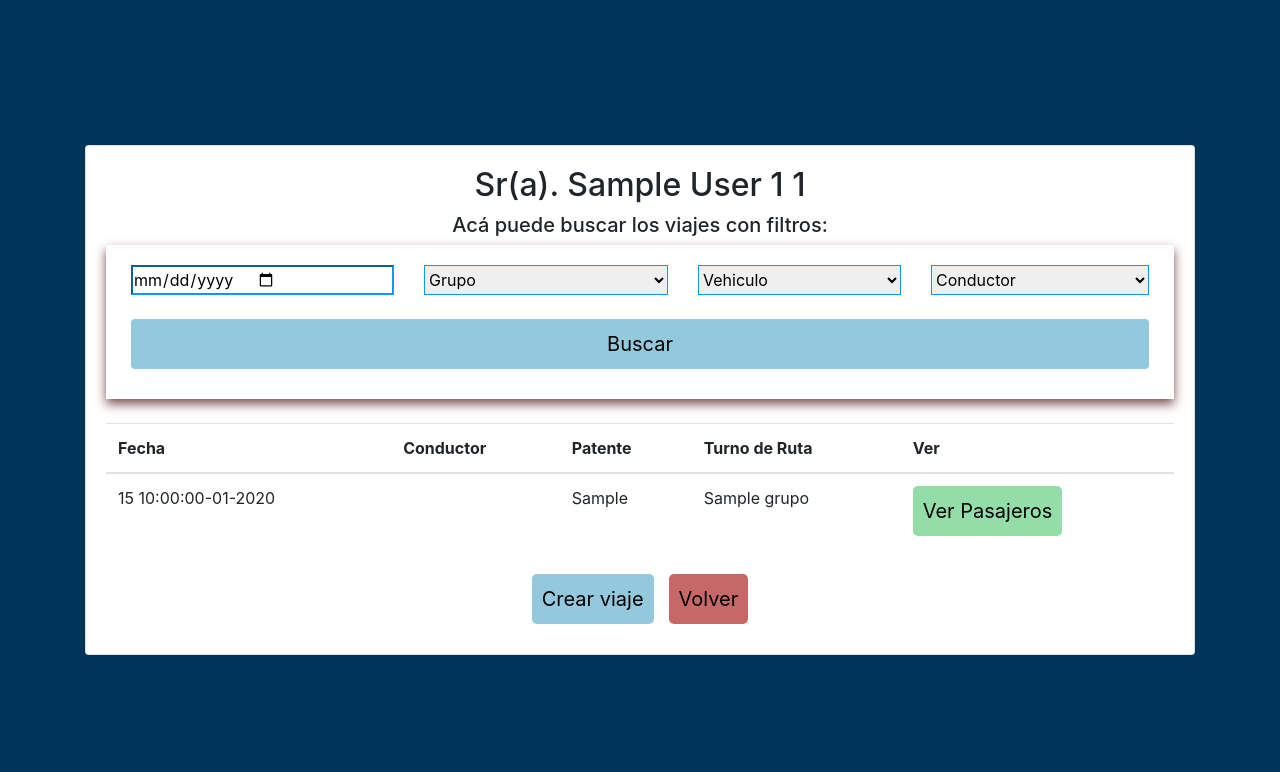
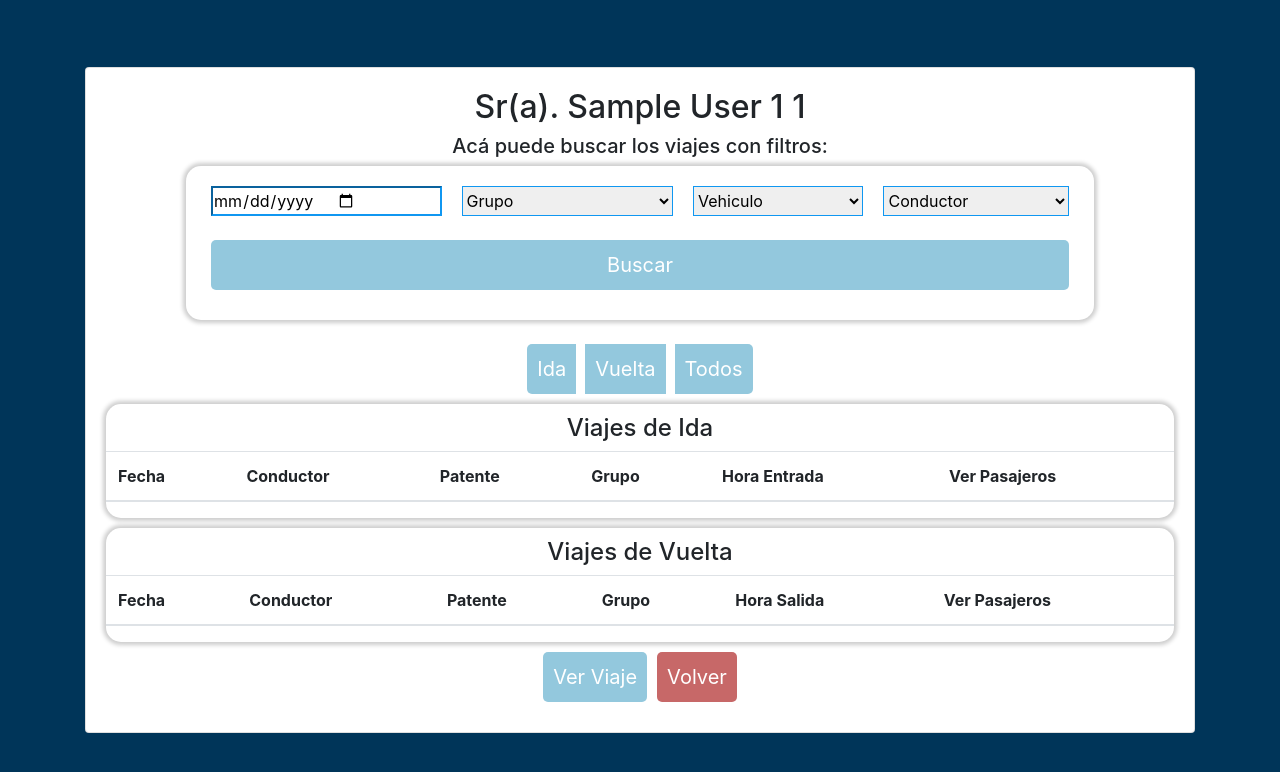
Before and after one commit to Haguayoc/camanchaca_app, a PHP site: page /administrador/ver_viaje.php in a window 1280 px wide. Shown: the top 772 px of the page. Run offline with PHP 8.4, Linux system fonts and the light colour scheme; the visitor is signed in with stand-in values (Sample User, id 1); tables that the repository leaves empty or names only in its code hold one stand-in row (values such as "Sample post"); lists and menus that the app fills with data are empty; some libraries are stand-ins or nearby versions.

Commit message:
Version 10

```diff
--- a/administrador/inicio_administradores.php
+++ b/administrador/inicio_administradores.php
@@ -25,9 +25,9 @@
                         <div class="card">
                             <div class="card-body">
                             <h1 class="title">Bienvenido <?php echo $_SESSION['nombre']." ".$_SESSION["apellido_paterno"]." ".$_SESSION["apellido_materno"] ?></h1>
-                                  <button class="btn" onclick="redirigir_crear_viaje()"><a>Crear Viaje</a></button>
-                                  <button  class="btn" onclick="redirigir_ver_viajes()">Ver Viajes</button>
-                                  <button  id="btnsalir" class="btn" onclick="cerrar_sesion()" ><a>Cerrar sesión</a></button>
+                                  <button class="btn blue" onclick="redirigir_crear_viaje()">Crear Viaje</button>
+                                  <button  class="btn blue" onclick="redirigir_ver_viajes()">Ver Viajes</button>
+                                  <button  id="btnsalir" class="btn red" onclick="cerrar_sesion()" >Cerrar Sesión</button>
                             </div>
                         </div>
                     </div>
--- a/administrador/ver_viaje.php
+++ b/administrador/ver_viaje.php
@@ -27,7 +27,7 @@
                 <div class="row">
                     <div class="col-md-12">
                         <div class="card">
-                            <div class="card-body">
+                            <div class="card-body boxBlanco">
                                 <h2 class="title">Sr(a). <?php echo $_SESSION['nombre']." ".$_SESSION["apellido_paterno"]." ".$_SESSION["apellido_materno"] ?> </h2>
                                 <h5 class="title">Acá puede buscar los viajes con filtros:</h5>
                                 <form action="./ver_viaje.php" method="POST">
@@ -67,7 +67,7 @@
                                     </div>
 
                                     <br>
-                                    <input class="btn" style="color:black" name="btnBuscarViaje" type="submit" value="Buscar">
+                                    <input class="btn blue" name="btnBuscarViaje" type="submit" value="Buscar">
                                 </form>
                                 <br>
 
@@ -106,8 +106,10 @@
 
                                 <?php
 
-                                    $sql = 'SELECT v.id_grupo, v.fecha,(SELECT nombre FROM grupo WHERE id=v.id_grupo) grupo,(SELECT patente FROM vehiculo WHERE id=v.id_vehiculo) vehiculo, (SELECT CONCAT(nombre," ",apellido_paterno," ", apellido_materno) conductor FROM usuario WHERE id=v.rut_conductor) nombre FROM viaje v ';
+                                    $sql = 'SELECT v.id_grupo, v.fecha,(SELECT nombre FROM grupo WHERE id=v.id_grupo) grupo,(SELECT hora_entrada FROM turno WHERE id=(SELECT id_turno FROM grupo WHERE id = v.id_grupo)) turno ,(SELECT patente FROM vehiculo WHERE id=v.id_vehiculo) vehiculo, (SELECT CONCAT(nombre," ",apellido_paterno," ", apellido_materno) conductor FROM usuario WHERE id=v.rut_conductor) nombre FROM viaje_ida v WHERE fecha =  CURDATE()';
                                     $resultado = $conexion->query($sql);
+                                    $sql2 = 'SELECT v.id_grupo, v.fecha,(SELECT nombre FROM grupo WHERE id=v.id_grupo) grupo,(SELECT hora_salida FROM turno WHERE id=(SELECT id_turno FROM grupo WHERE id = v.id_grupo)) turno ,(SELECT patente FROM vehiculo WHERE id=v.id_vehiculo) vehiculo, (SELECT CONCAT(nombre," ",apellido_paterno," ", apellido_materno) conductor FROM usuario WHERE id=v.rut_conductor) nombre FROM viaje_vuelta v WHERE fecha = CURDATE()';
+                                    $resultado2 = $conexion->query($sql2);
                                     if(isset($_POST['btnBuscarViaje'])){
                                         $fecha = $_POST['select_fecha'];
                                         $grupo = $_POST['select_grupo'];
@@ -135,25 +137,35 @@
                                             $datos[] = " v.rut_conductor = $conductor";
                                         }
 
-                                        $sql = 'SELECT v.id_grupo, v.fecha,(SELECT nombre FROM grupo WHERE id=v.id_grupo) grupo,(SELECT patente FROM vehiculo WHERE id=v.id_vehiculo) vehiculo, (SELECT CONCAT(nombre," ",apellido_paterno," ", apellido_materno) conductor FROM usuario WHERE id=v.rut_conductor) nombre FROM viaje v ';
+                                        $sql = 'SELECT v.id_grupo, v.fecha,(SELECT nombre FROM grupo WHERE id=v.id_grupo) grupo,(SELECT hora_entrada FROM turno WHERE id=(SELECT id_turno FROM grupo WHERE id=v.id_grupo)) turno ,(SELECT patente FROM vehiculo WHERE id=v.id_vehiculo) vehiculo, (SELECT CONCAT(nombre," ",apellido_paterno," ", apellido_materno) conductor FROM usuario WHERE id=v.rut_conductor) nombre FROM viaje_ida v ';
+                                        $sql2 = 'SELECT v.id_grupo, v.fecha,(SELECT nombre FROM grupo WHERE id=v.id_grupo) grupo,(SELECT hora_salida FROM turno WHERE id=(SELECT id_turno FROM grupo WHERE id=v.id_grupo)) turno ,(SELECT patente FROM vehiculo WHERE id=v.id_vehiculo) vehiculo, (SELECT CONCAT(nombre," ",apellido_paterno," ", apellido_materno) conductor FROM usuario WHERE id=v.rut_conductor) nombre FROM viaje_vuelta v ';
                                         if(!empty($datos)){
                                             $sql.=' WHERE '. implode(' AND ', $datos);
+                                            $sql2.=' WHERE '. implode(' AND ', $datos);
                                         }
                                         $resultado = $conexion->query($sql);
+                                        $resultado2 = $conexion->query($sql2);
 
                                     }
                                 ?>
 
-
-                                <div class="table-responsive">
+                                <div class="btn-group">
+                                    <button class="btn blue" id="ida">Ida</button>
+                                    <button class="btn blue" id="vuelta">Vuelta</button>
+                                    <button class="btn blue" id="todos">Todos</button>
+                                </div>
+                                <div style="margin-bottom: 10px;" class="div-lado" >
+                                    <div class="table-responsive" style="padding-top: 10px; border-radius: 15px; box-shadow: 0px 0px 4px 3px rgba(0, 0, 0, 0.2);">
+                                    <h4 class="textoViaje">Viajes de Ida</h4>
                                         <table class="table">
                                             <thead>
                                                 <tr>
                                                     <th scope="col">Fecha</th>
                                                     <th scope="col">Conductor</th>
                                                     <th scope="col">Patente</th>
-                                                <th scope="col">Turno de Ruta</th>
-                                                <th scope="col">Ver</th>
+                                                    <th scope="col">Grupo</th>
+                                                    <th scope="col">Hora Entrada</th>
+                                                    <th scope="col">Ver Pasajeros</th>
                                                 </tr>
                                             </thead>
                                             <tbody>
@@ -167,11 +179,44 @@
                                                     <td><?= $resultados['nombre'] ?></td>
                                                     <td><?= $resultados['vehiculo'] ?></td>
                                                     <td><?= $resultados['grupo'] ?></td>
-                                                <td><button id="btnVerPasajerosViaje" data-id-grupo="<?= $resultados['id_grupo'] ?>" class="btn verde">Ver Pasajeros</button></td>
+                                                    <td><?= $resultados['turno'] ?></td>
+                                                    <td><button id="btnVerPasajerosViaje" data-id-grupo="<?= $resultados['id_grupo'] ?>" class="btn verde">Ver</button></td>
                                                 </tr>
                                                 <?php } ?>
                                             </tbody>
                                         </table>
+                                    </div>
+                                    <div class="table-responsive" style="padding-top: 10px; border-radius: 15px; box-shadow: 0px 0px 4px 3px rgba(0, 0, 0, 0.2);">
+                                    <h4 class="textoViaje">Viajes de Vuelta</h4>
+                                        <table class="table">
+                                            <thead>
+                                                <tr>
+                                                    <th scope="col">Fecha</th>
+                                                    <th scope="col">Conductor</th>
+                                                    <th scope="col">Patente</th>
+                                                    <th scope="col">Grupo</th>
+                                                    <th scope="col">Hora Salida</th>
+                                                    <th scope="col">Ver Pasajeros</th>
+                                                </tr>
+                                            </thead>
+                                            <tbody>
+                                                <?php
+                                                foreach ($resultado2 as $resultados2){
+                                                    $date = explode('-', $resultados2['fecha']);
+                                                    $date = $date[2] . '-' . $date[1] . '-' . $date[0];
+                                                ?>
+                                                <tr>
+                                                    <td><?= $date ?></td>
+                                                    <td><?= $resultados2['nombre'] ?></td>
+                                                    <td><?= $resultados2['vehiculo'] ?></td>
+                                                    <td><?= $resultados2['grupo'] ?></td>
+                                                    <td><?= $resultados2['turno'] ?></td>
+                                                    <td><button id="btnVerPasajerosViaje" data-id-grupo="<?= $resultados2['id_grupo'] ?>" class="btn verde">Ver</button></td>
+                                                </tr>
+                                                <?php } ?>
+                                            </tbody>
+                                        </table>
+                                    </div>
                                 </div>
 
                                 <?php
@@ -186,8 +231,8 @@
 
                                 ?>
                                 <div class="div-lado">
-                                    <button class="btn blue"><a style="color: black;" href="crear_viaje.php">Crear viaje</a></button>
-                                    <button class="btn red"><a style="color: black;" href="inicio_administradores.php">Volver</a></button>
+                                    <button class="btn blue" onclick="redirigir_crear_viaje()">Ver Viaje</button>
+                                    <button class="btn red" onclick="volver_inicio_admin_transporte()">Volver</button>
                                 </div>
                             </div>
                         </div>
@@ -202,6 +247,10 @@
                         <div class="tabla-bg">
                             <div class="title-table">
                                 <span id="cerrarPopup" class="cerrar">&times;</span>
+                                <div class="info">
+                                    <span id="fechaViaje" class="fecha"></span>
+                                    <span id="conductorViaje" class="conductor"></span>
+                                </div>
                                 <h2 >Trabajadores del grupo</h2>
                             </div>
                             <table id="miTabla" class="table tabla-trabajador">
@@ -227,5 +276,6 @@
 
             </div> -->
             <script src="../verPasajerosViaje.js"></script>
+            <script src="../main.js"></script>
         </body>
 </html>
--- a/controlador/controlador_crear_viaje.php
+++ b/controlador/controlador_crear_viaje.php
@@ -13,8 +13,10 @@ if (!empty($_POST["btncrearviaje"])) {
     if (empty($fecha) || empty($idgrupo) || empty($idvehiculo) || empty($idconductor)) {
         $msgError = '<div class="alert alert-danger">Los campos fecha, grupo, vehículo y conductor no pueden estar vacíos</div>';
     } else {
-        $sql = "INSERT INTO viaje (fecha, id_grupo, id_vehiculo, rut_conductor) VALUES ('$fecha', '$idgrupo', '$idvehiculo', '$idconductor')";
+        $sql = "INSERT INTO viaje_ida (fecha, id_grupo, id_vehiculo, rut_conductor) VALUES ('$fecha', '$idgrupo', '$idvehiculo', '$idconductor')";
         $resultado = $conexion->query($sql);
+        $sql2 = "INSERT INTO viaje_vuelta (fecha, id_grupo, id_vehiculo, rut_conductor) VALUES ('$fecha', '$idgrupo', '$idvehiculo', '$idconductor')";
+        $resultado2 = $conexion->query($sql2);
 
         if ($resultado === TRUE) {
             $_SESSION['mensaje'] = 'El viaje se ha creado correctamente';
--- a/controlador/controlador_login.php
+++ b/controlador/controlador_login.php
@@ -9,7 +9,7 @@ if (!empty($_POST["btningresar"])) {
         $msgError= '<div class="alert alert-danger">Los Campos Rut y Password no pueden estar vacios</div>';
 
     } else {
-        $rut = $_POST["rut"];
+        $rut = explode('-',$_POST["rut"])[0];
 
         $rut_list = array_reverse(str_split($rut));
         $x = 2;
--- a/login.php
+++ b/login.php
@@ -18,12 +18,12 @@ include_once("controlador/controlador_login.php");
     </head>
     <body>
         <main class="container-form">
-            <form style="display:flex; align-items: center; justify-content: center;" id="miFormulario" method="post" action="">
+            <form style="display:flex; align-items: center; justify-content: center; width: auto;" id="miFormulario" method="post" action="">
                 <img  id="logo" src="img/image.png" width="234"/>
                 <div id="mensajeRut" ></div>
                 <label for="">
                     <i class="fa-solid fa-user"></i>
-                    <input  type="text" maxlength="8" placeholder="RUT" id="rut" name="rut">
+                    <input  type="text" maxlength="10" placeholder="RUT" id="rut" name="rut">
                 </label>
                 <div id="mensajeContraseña"></div>
                 <label for="">
--- a/main.js
+++ b/main.js
@@ -22,7 +22,9 @@ function cerrar_sesion(){
 function redirigir_crear_viaje(){
     window.location.href = "crear_viaje.php";
 }
-
+function volver_inicio_admin_transporte() {
+    window.location.href = "inicio_administradores.php";
+}
 function redirigir_ver_viajes(){
     window.location.href = "ver_viaje.php";
 }
--- a/styles.css
+++ b/styles.css
@@ -5,12 +5,17 @@
 }
 
 .div-lado{
-display: flex!important;
-flex-direction: row!important;
-flex-wrap: wrap!important;
-justify-content: center!important;
-align-items: center!important;
-gap: 15px;
+display: flex;
+flex-direction: row;
+gap: 10px;
+flex-wrap: wrap;
+}
+
+.boxBlanco{
+    width: 100%;
+    display: flex;
+    justify-content: center;
+    align-items: center;
 }
 
 .select-size{
@@ -18,6 +23,11 @@ gap: 15px;
     display: flex;
     flex-grow: 1;
     border-color: #1097f1;
+}
+.btn-group{
+    display: flex;
+    flex-direction: row;
+    gap: 10px;
 }
 
 body{
@@ -28,6 +38,11 @@ body{
     background:linear-gradient(to right, #003559, #003559);
 }
 
+.table-responsive.t22{
+    display: inline-block!important;
+    width: 50%;
+}
+
 /* Estilos de Login */
 
 form {
@@ -36,12 +51,19 @@ form {
     background: #fff;
     text-align: center;
     padding: 20px 25px;
-    box-shadow: 0px 5px 10px rgba(71,3,6,0.7);
+    box-shadow: 0px 0px 4px 3px rgba(0, 0, 0, 0.2);
+    border-radius: 15px;
+    width: 85%;
 }
 
 #logo {
 
     margin-bottom: 30px;
+}
+
+.textoViaje{
+    text-align: center;
+    font-family: inherit;
 }
 
 form label {
@@ -152,6 +174,22 @@ div .btn{
     color: red;
     transform: rotate(360deg);
   }
+  .fecha {
+    font-size: 13px;
+  }
+.info{
+    display: flex;
+    justify-content: start;
+    align-items: start;
+    flex-direction: column;
+    flex-wrap: nowrap;
+    position: absolute;
+    top: 10px;
+    left: 10px;
+    cursor: pointer;
+    transition: .2s;
+    z-index: 2;
+}
 .title-table{
     position: sticky;
     top: 0;
@@ -165,7 +203,7 @@ div .btn{
     padding: 10px;
     border-radius: 5px;
     transition: .2s;
-    color: #000;
+    color: white;
 }
 .btn.verde:hover{
     background-color: #67b67d;
```
Also changed, not shown: administrador/crear_viaje.php (+5 -3 lines), validar.js (+30 -3 lines), verPasajerosViaje.js (+24 -0 lines). Lines whose indentation alone changed are shown as unchanged.
